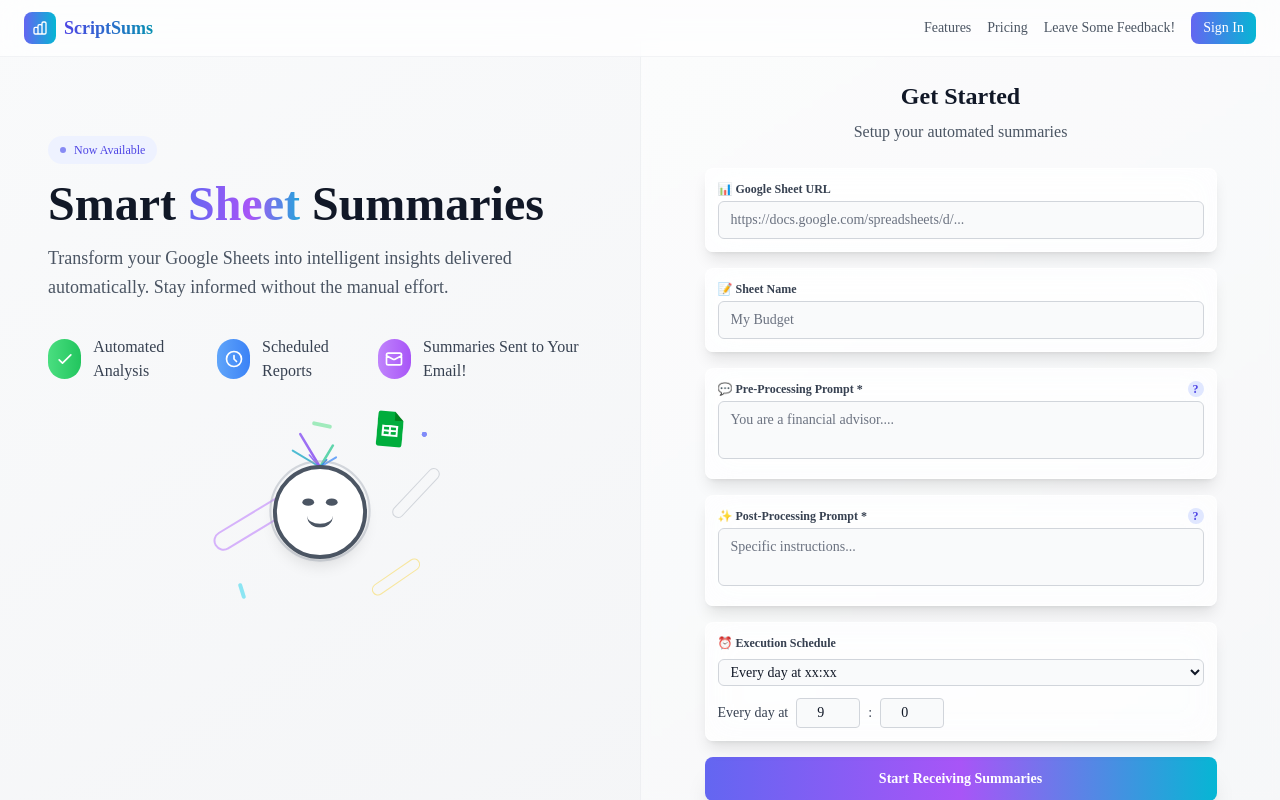
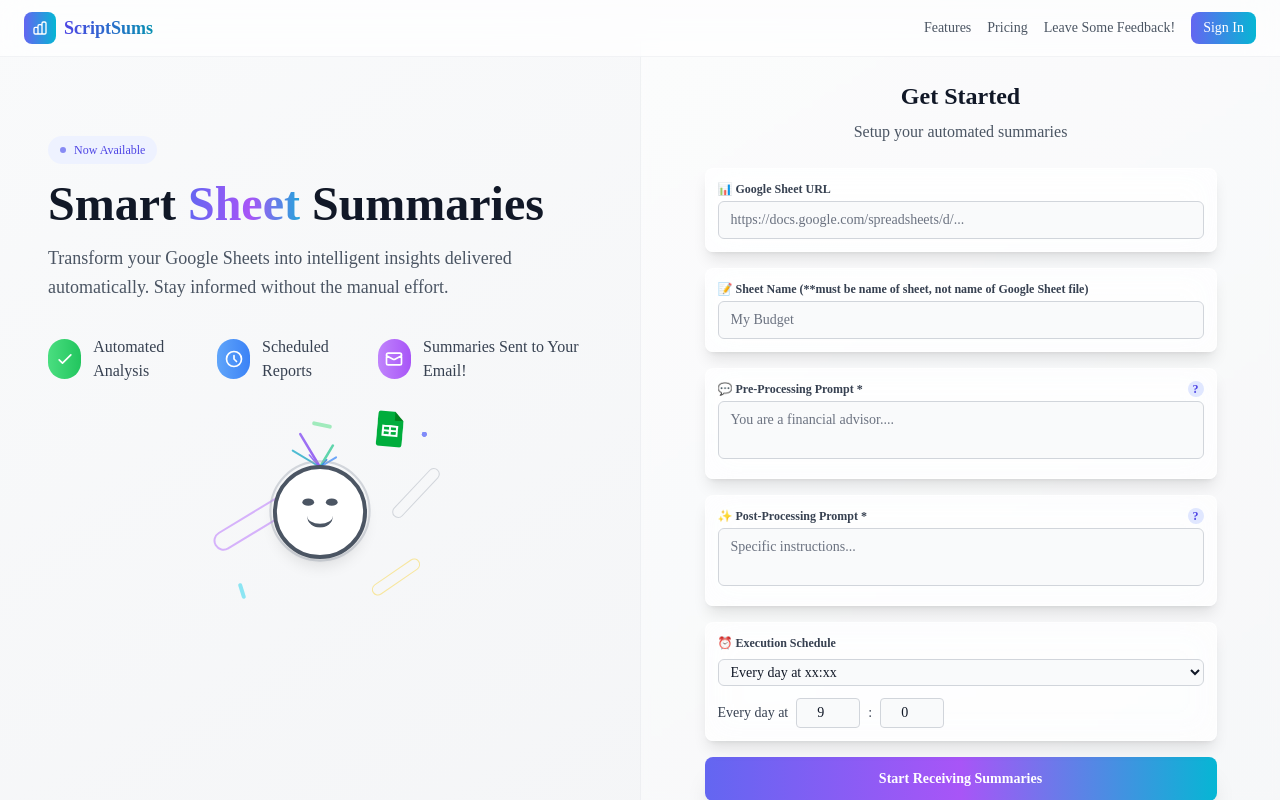
Before and after one commit to GarethNobleLFG/google-sheets-summarizer-app, a React (Vite) app in the folder frontend/: page / in a window 1280 px wide. Built offline with nearby package versions, Linux system fonts and the light colour scheme; no server answers.

Commit message:
fix: specified field with disclaimer

```diff
--- a/frontend/src/pages/main-page/components/SignupForm.tsx
+++ b/frontend/src/pages/main-page/components/SignupForm.tsx
@@ -191,7 +191,7 @@ export const SignupForm = ({
                             className="bg-white/70 dark:bg-gray-800/70 backdrop-blur-lg rounded-lg p-3 border border-white/50 dark:border-gray-700/50 shadow-lg"
                         >
                             <label className="block text-xs font-semibold text-gray-700 dark:text-gray-300 mb-1">
-                                📝 Sheet Name
+                                📝 Sheet Name (**must be name of sheet, not name of Google Sheet file)
                             </label>
                             <input
                                 type="text"
```
